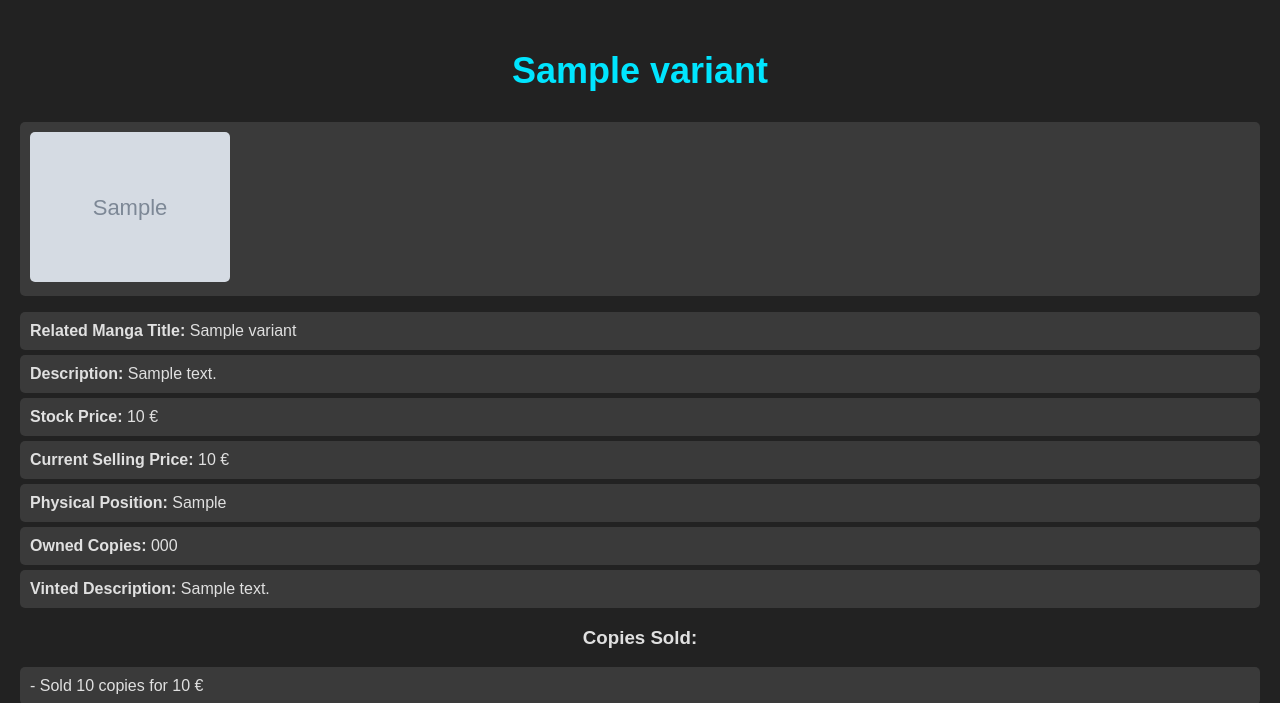
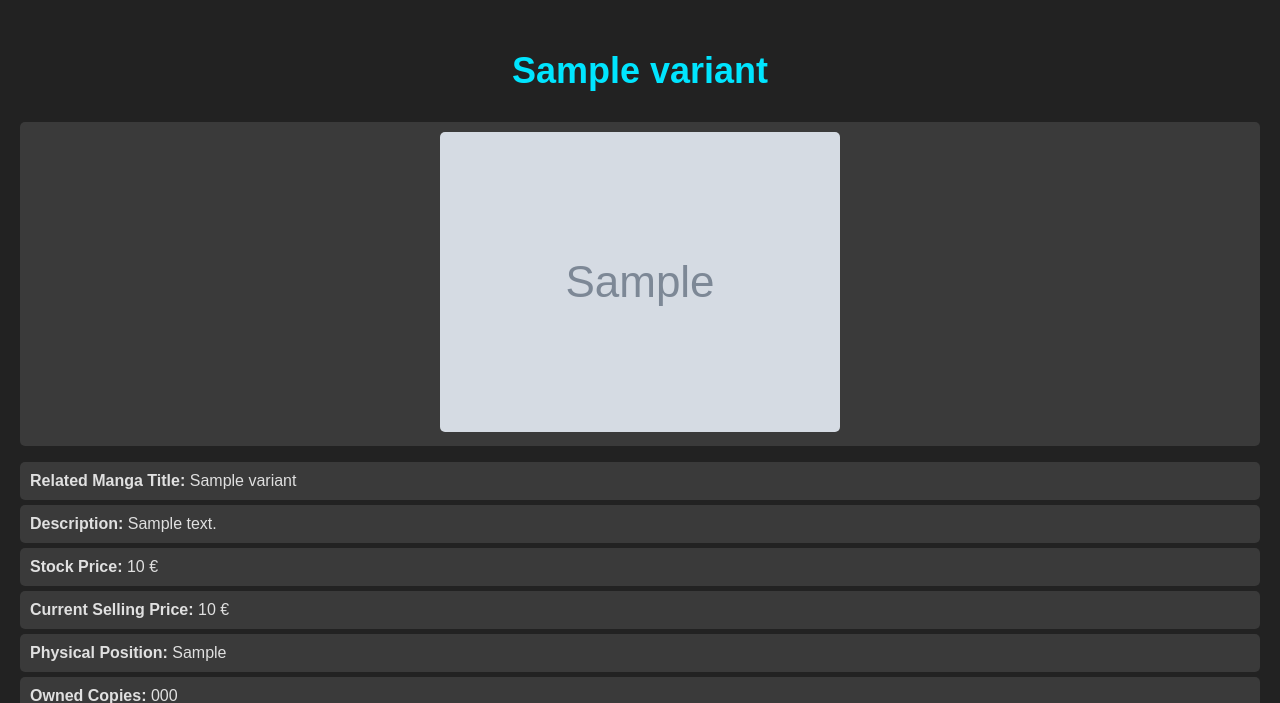
Before and after one commit to ZeroRickMore/MangaKura, a Django app: template MangaKura/templates/variant_detail.html in a window 1280 px wide. Shown: the part 58-761 px from the top of the page. Run offline with Django 5.2, Linux system fonts and the light colour scheme; tables that the repository leaves empty hold one stand-in row (values such as "Sample post"); the template is opened without the code that fills it: values that come from a table or form of the project are taken from there, most other values are stand-ins (such as "Sample title", 1, 10 or a date in 2020); grey boxes marked "Sample" are stand-in pictures.

Commit message:
Center images

```diff
--- a/MangaKura/templates/variant_detail.html
+++ b/MangaKura/templates/variant_detail.html
@@ -5,11 +5,11 @@
 
 {% if images %}
 <ul>
-  <li>
+  <li id="centralized-li">
     <div style="display: flex; gap: 10px; flex-wrap: wrap;">
       {% for image in images %}
         <div>
-          <img src="{{ image.image.url }}" alt="Variant Image" style="max-width: 200px; height: auto;">
+          <img src="{{ image.image.url }}" alt="Variant Image" style="max-width: 400px; height: auto; max-height: 400px;">
         </div>
       {% endfor %}
     </div>
```
